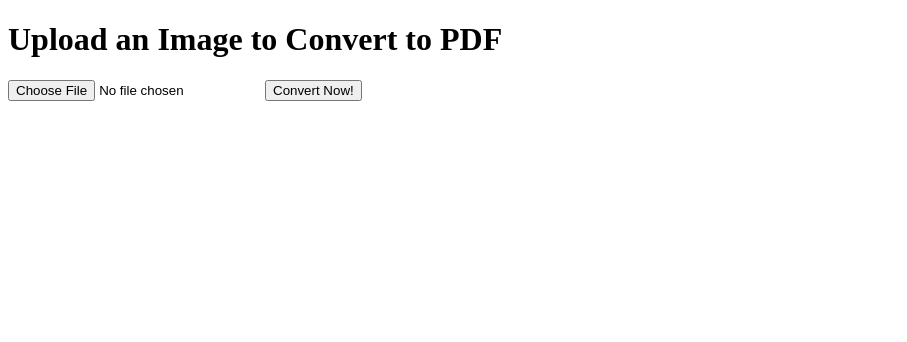
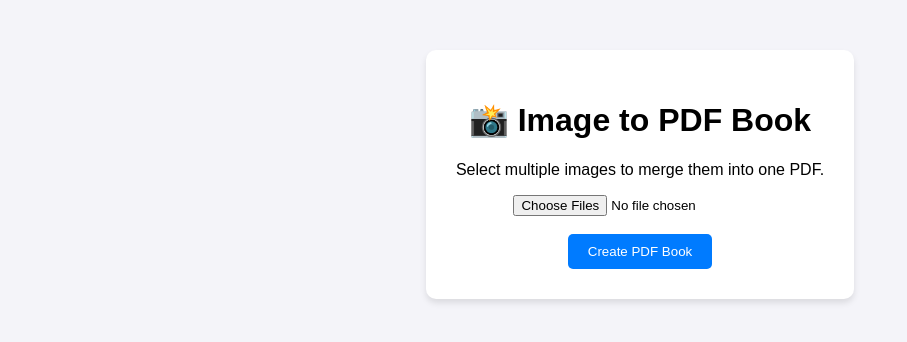
Before and after one commit to DevSolanki-works/PDF-Converter, a Flask app: page / in a window 1280 px wide. Shown: the top 342 px of the page, without its empty margins (0-907 px from the left). Run offline with Flask 3, Linux system fonts and the light colour scheme.

Commit message:
Multiple images

```diff
--- a/app.py
+++ b/app.py
@@ -4,10 +4,6 @@ import img2pdf
 
 app = Flask(__name__)
 UPLOAD_FOLDER = 'uploads'
-app.config['UPLOAD_FOLDER'] = UPLOAD_FOLDER
-
-if not os.path.exists(UPLOAD_FOLDER):
-    os.makedirs(UPLOAD_FOLDER)
 
 @app.route('/')
 def index():
@@ -15,22 +11,29 @@ def index():
 
 @app.route('/convert', methods=['POST'])
 def convert():
-    if 'file' not in request.files:
-        return "No file part"
+    uploaded_files = request.files.getlist("files")
 
-    file = request.files['file']
-    if file.filename == '':
-        return "No selected File"
+    if not uploaded_files or uploaded_files[0].filename == '':
+        return "No Files Selected"
 
-    img_path = os.path.join(app.config['UPLOAD_FOLDER'], file.filename)
-    file.save(img_path)
+    file_paths = []
 
-    pdf_path = img_path.rsplit('.', 1)[0] + ".pdf"
+    for file in uploaded_files:
+        path = os.path.join(UPLOAD_FOLDER, file.filename)
+        file.save(path)
+        file_paths.append(path)
 
-    with open(pdf_path, "wb") as f:
-        f.write(img2pdf.convert(img_path))
+    output_pdf = os.path.join(UPLOAD_FOLDER, "merged_document.pdf")
 
-    return send_file(pdf_path, as_attachment=True)
+    with open(output_pdf, "wb") as f:
+        f.write(img2pdf.convert(file_paths))
+
+    for path in file_paths:
+        os.remove(path)
+
+    return send_file(output_pdf, as_attachment=True)
 
 if __name__ == '__main__':
+    if not os.path.exists(UPLOAD_FOLDER):
+        os.makedirs(UPLOAD_FOLDER)
     app.run(debug=True)
--- a/templates/index.html
+++ b/templates/index.html
@@ -1,15 +1,23 @@
 <!DOCTYPE html>
-<html lang="en">
+<html>
 <head>
-    <meta charset="UTF-8">
-    <meta name="viewport" content="width=device-width, initial-scale=1.0">
-    <title>Dev's PDF Converter</title>
+    <title>Pro PDF Converter</title>
+    <style>
+        body { font-family: sans-serif; text-align: center; margin-top: 50px; background: #f4f4f9; }
+        .container { background: white; padding: 30px; border-radius: 10px; display: inline-block; box-shadow: 0 4px 6px rgba(0,0,0,0.1); }
+        button { background: #007bff; color: white; border: none; padding: 10px 20px; border-radius: 5px; cursor: pointer; }
+        button:hover { background: #0056b3; }
+    </style>
 </head>
 <body>
-    <h1>Upload an Image to Convert to PDF</h1>
-    <form action="/convert" method="post" enctype="multipart/form-data">
-        <input type="file" name="file">
-        <button type="submit">Convert Now!</button>
-    </form>
+    <div class="container">
+        <h1>📸 Image to PDF Book</h1>
+        <p>Select multiple images to merge them into one PDF.</p>
+        <form action="/convert" method="post" enctype="multipart/form-data">
+            <input type="file" name="files" multiple>
+            <br><br>
+            <button type="submit">Create PDF Book</button>
+        </form>
+    </div>
 </body>
 </html>
```
Also changed, not shown: uploads/pexels-zhanqun-cai-1507025-7640750 (1).jpg (renamed from test.jpg), 2 other files.
